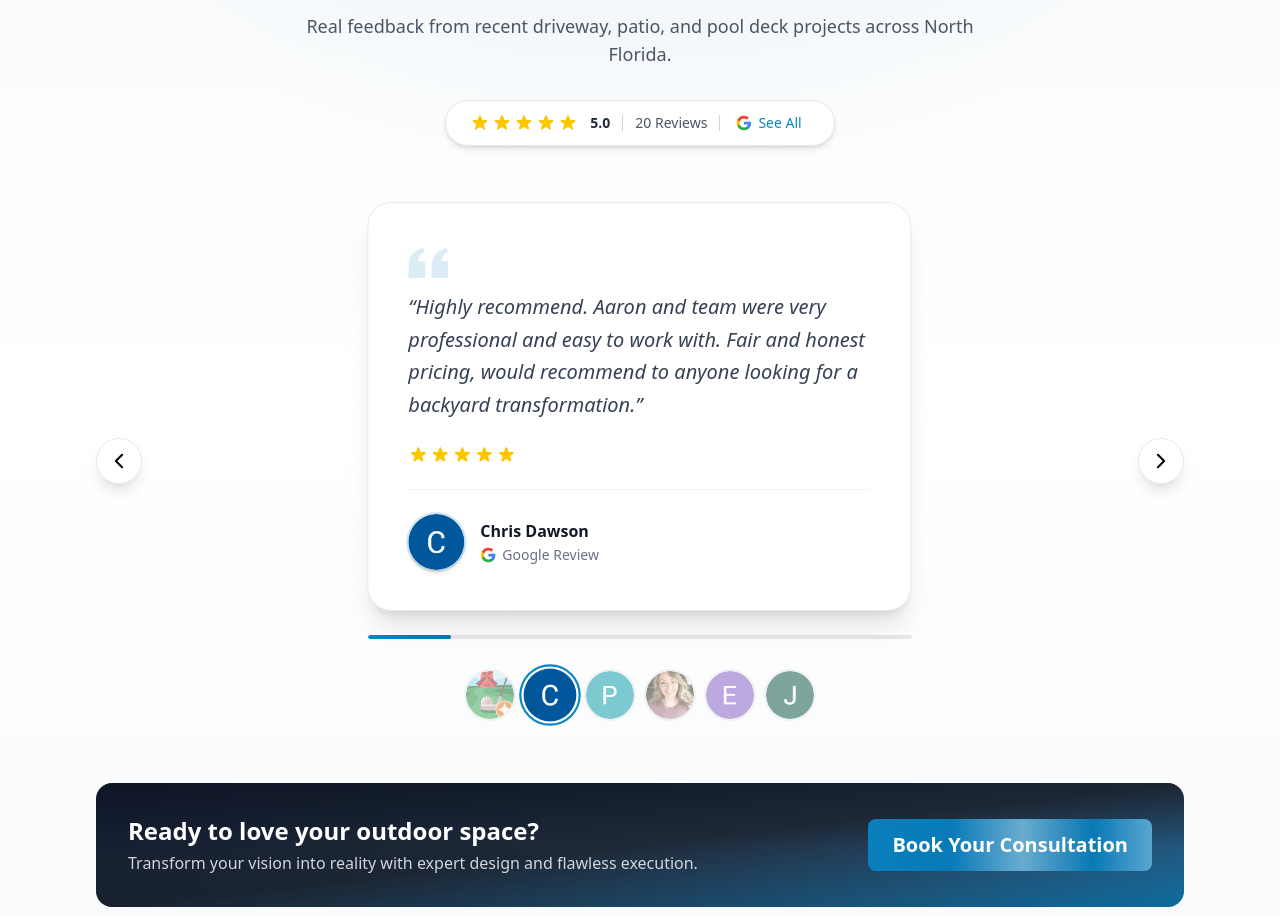
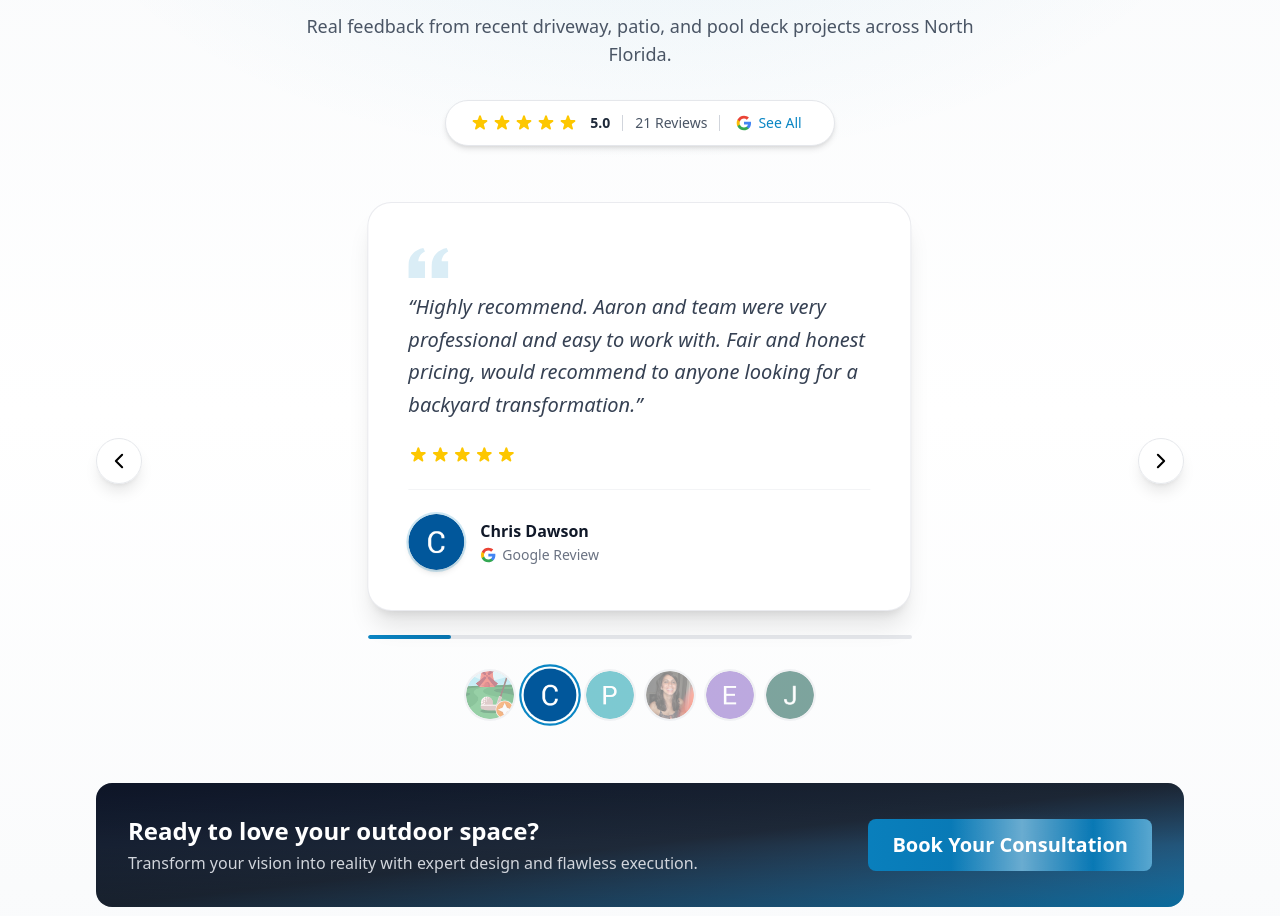
Before and after one commit to dereksutton/jax-pavers, a React (Vite) app: page / in a window 1280 px wide. Shown: the part 4338-5254 px from the top of the page. Built offline with nearby package versions, Linux system fonts and the light colour scheme; no server answers.

Commit message:
swapped out a review in the Testimonials section and updated the Total Reviews count

```diff
--- a/src/components/Testimonials.jsx
+++ b/src/components/Testimonials.jsx
@@ -10,7 +10,7 @@ import {
 import ShimmerButton from "./ShimmerButton";
 import { getAllReviews } from "../lib/reviews";
 
-const TOTAL_REVIEWS = 20;
+const TOTAL_REVIEWS = 21;
 const AUTO_PLAY_MS = 6000;
 const SWIPE_THRESHOLD = 10000;
 
--- a/src/data/reviews.json
+++ b/src/data/reviews.json
@@ -30,10 +30,10 @@
     }
   },
   {
-    "id": "heather-brewer-review",
-    "name": "Heather Brewer",
+    "id": "nicole-marie-review",
+    "name": "Nicole Marie",
     "rating": 5,
-    "text": "Great company! I had old ground level decking that was rotten and they removed the old deck in one day, and laid down a beautiful 20x25 paver patio for me over the next 2 days. They even extended my front porch with pavers as well. It came out beautifully and it is still looking great years later. Highly recommend!",
+    "text": "Aaron did an amazing job on our outdoor kitchen! He was professional, responsive, and truly listened to what we wanted. The finished space is beautiful, functional, and has completely transformed our backyard. The craftsmanship is top-notch, and the entire process was smooth from start to finish. Highly recommend Jax Pavers — five stars all the way! 🔥",
     "featured": true,
     "source": {
       "platform": "Google"
```
Also changed, not shown: public/reviewer-nicoleMarie.png (added).
